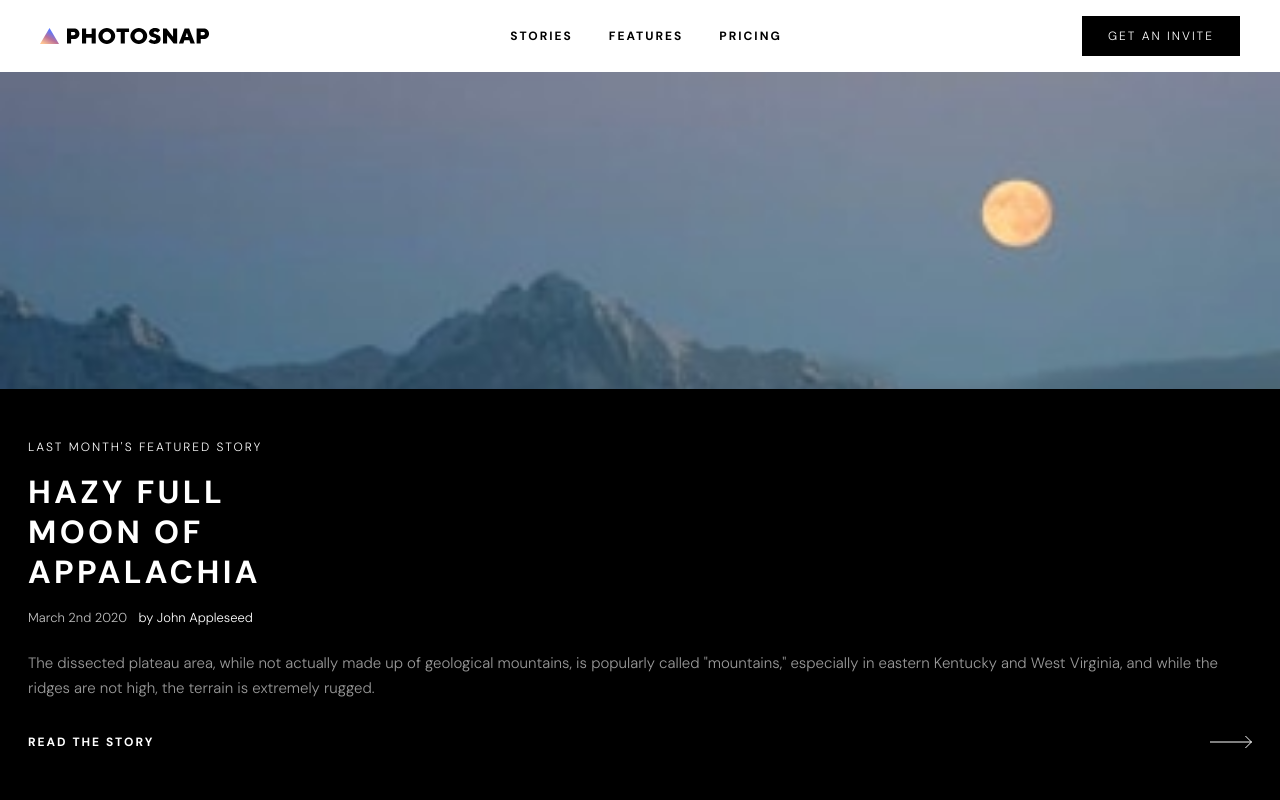
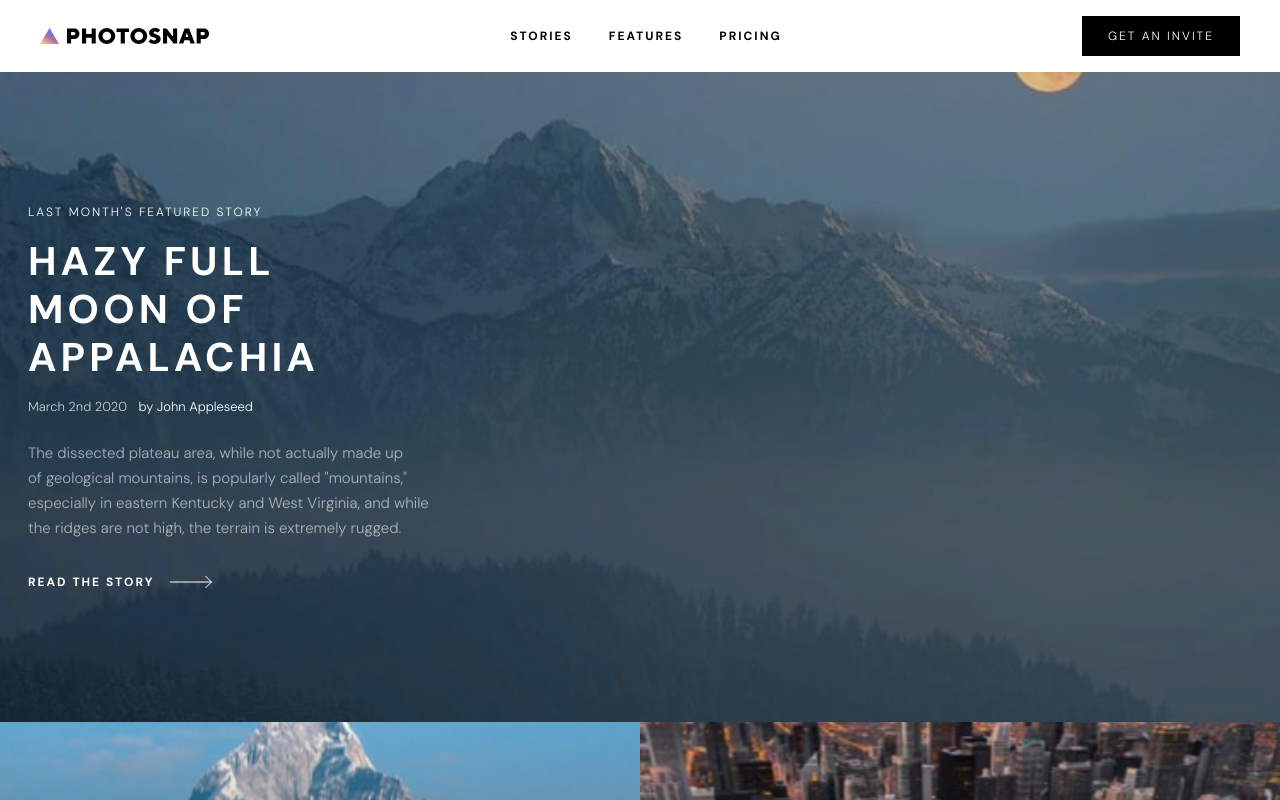
Before and after one commit to jdubcodes/photosnap-website, a React (Vite) app: page /stories in a window 1280 px wide. Shown: the top 800 px of the page. Built offline with nearby package versions, Linux system fonts and the light colour scheme.

Commit message:
Complete stories page for tablet screens

```diff
--- a/src/components/Stories.jsx
+++ b/src/components/Stories.jsx
@@ -3,41 +3,42 @@ import stories from '../lib/data/stories'
 
 // Imported assets
 import arrowLight from '../assets/shared/arrowLight.svg'
-import moon from '../assets/stories/mobile/moon-of-appalacia.jpg'
+import moonMobile from '../assets/stories/mobile/moon-of-appalacia.jpg'
+import moonTablet from '../assets/stories/mobile/moon-of-appalacia.jpg'
 
 export default function Stories() {
   return (
     <>
-      <section className='min-h-vp-mobile grid grid-row-2 bg-black text-white'>
+      <section className='min-h-vp-mobile grid grid-row-2 bg-black text-white md:min-h-0 md:h-[40.625rem] md:bg-stories-tablet md:bg-cover md:bg-center md:flex md:items-center'>
         <img
-          src={moon}
+          src={moonMobile}
           alt='mountains'
-          className='w-full h-[317px] object-cover object-top'
+          className='w-full h-[317px] object-cover object-top md:hidden'
         />
-        <div className='px-7 py-12 '>
+        <div className='px-7 py-12 md:max-w-[29rem]'>
           <p className='text-link text-bold uppercase'>
             Last month's featured story
           </p>
-          <h1 className='max-w-[300px] my-4 text-heading-mobile uppercase text-balance'>
+          <h1 className='max-w-[300px] my-4 text-heading-mobile uppercase text-balance md:text-heading-tablet'>
             Hazy Full Moon of Appalachia
           </h1>
           <p className='text-author'>
             <span className='opacity-75 mr-2'>March 2nd 2020 </span>
             <span>by John Appleseed</span>
           </p>
-          <p className='mt-6 mb-8 text-body text-white/60'>
+          <p className='mt-6 mb-8 text-body text-white/60 md:text-balance'>
             The dissected plateau area, while not actually made up of geological
             mountains, is popularly called "mountains," especially in eastern
             Kentucky and West Virginia, and while the ridges are not high, the
             terrain is extremely rugged.
           </p>
-          <button className='w-full mt-4 flex items-center justify-between text-link uppercase font-bold'>
+          <button className='w-full mt-4 flex items-center justify-between text-link uppercase font-bold md:justify-normal md:gap-4'>
             Read the story
             <img src={arrowLight} alt='arrow' />
           </button>
         </div>
       </section>
-      <section>
+      <section className='md:grid md:grid-cols-2'>
         {stories.map((story) => (
           <div
             key={story.key}
--- a/tailwind.config.js
+++ b/tailwind.config.js
@@ -73,6 +73,10 @@ export default {
         ],
         author: '0.813rem',
       },
+      backgroundImage: {
+        'stories-tablet':
+          'linear-gradient(rgba(0,0,0,0.15), rgba(0,0,0,0.15)), url("src/assets/stories/tablet/moon-of-appalacia.jpg")',
+      },
     },
   },
   plugins: [],
```
